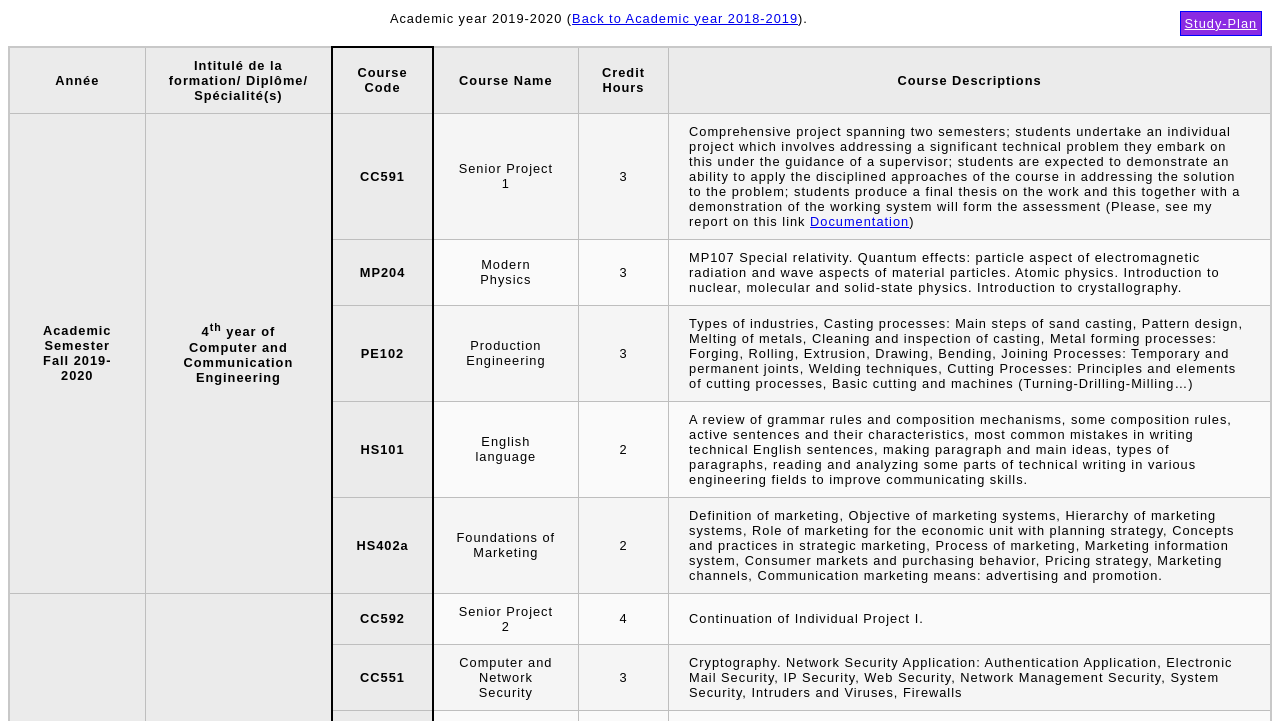
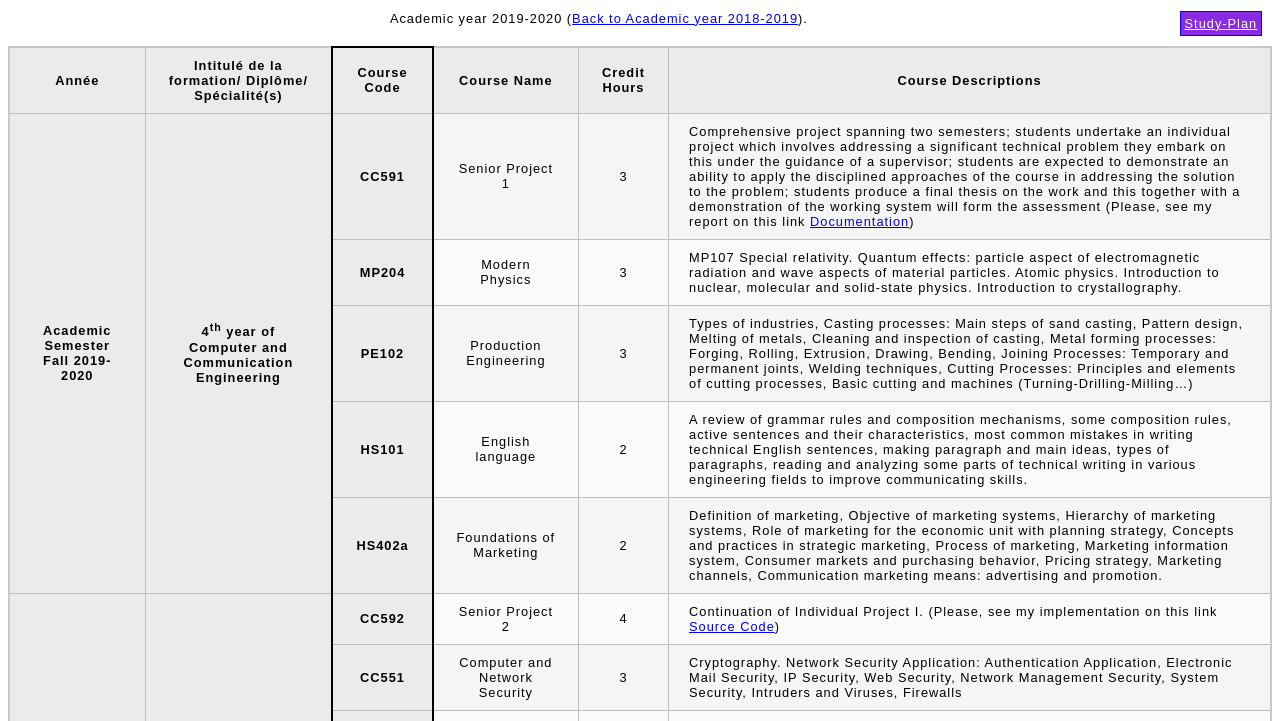
Before and after one commit to Mohamed-Adm/CourseDescription-UE, a plain HTML site: page aca19-20/index.html in a window 1280 px wide. Shown: the part 79-800 px from the top of the page. Drawn offline with Linux system fonts and the light colour scheme.

Commit message:
Update index.html

```diff
--- a/aca19-20/index.html
+++ b/aca19-20/index.html
@@ -125,6 +125,10 @@
           <td headers="name spring2020 cc592">4</td>
           <td headers="name spring2020 cc592" style="text-align: left">
             Continuation of Individual Project I.
+            (Please, see my implementation on this link <a
+          href="https://github.com/Mohamed-Adm/Graduation-Project/tree/main/Smart-Parking-System"
+          >Source Code</a
+        >)
           </td>
         </tr>
         <tr>
```
